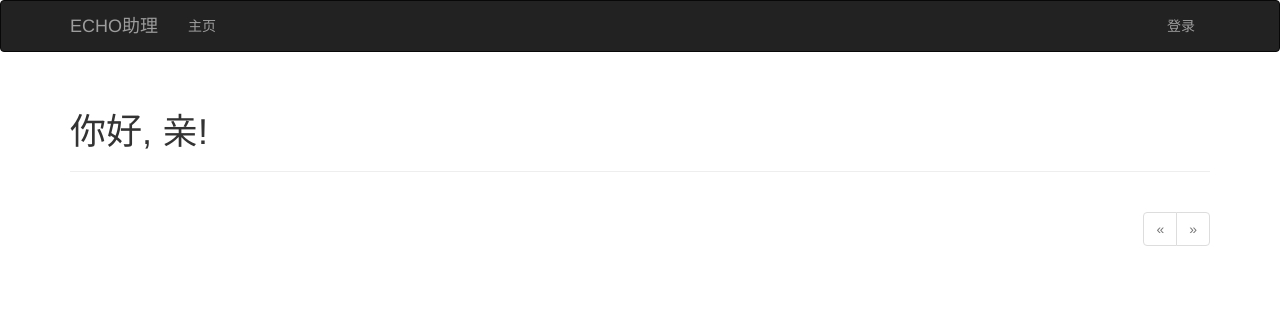
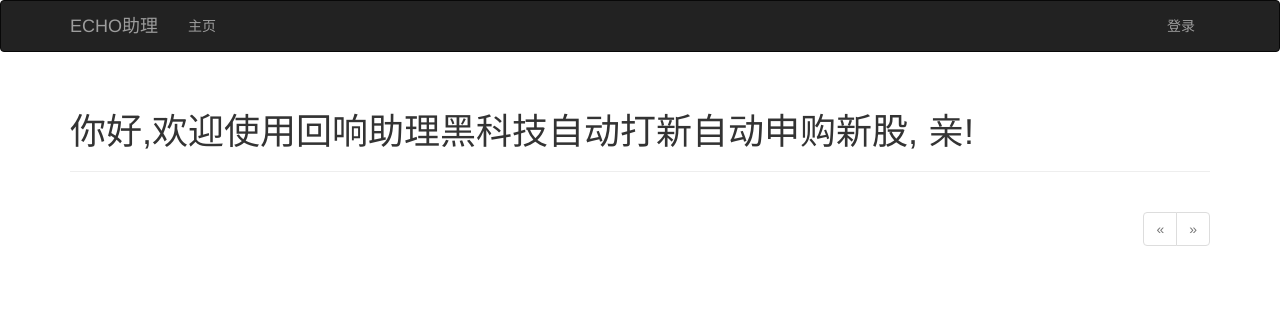
Before and after one commit to dfenglei/backupassistant, a Flask app: page / in a window 1280 px wide. Shown: the top 312 px of the page. Run offline with Flask 2, Linux system fonts and the light colour scheme; data that the repository does not hold is empty; some libraries are stand-ins or nearby versions.

Commit message:
Update index.html

```diff
--- a/app/templates/index.html
+++ b/app/templates/index.html
@@ -2,11 +2,11 @@
 {% import "bootstrap/wtf.html" as wtf %}
 {% import "_macros.html" as macros %}
 
-{% block title %}Echo助理{% endblock %}
+{% block title %}回响助理{% endblock %}
 
 {% block page_content %}
 <div class="page-header">
-    <h1>你好, {% if current_user.is_authenticated %}{{ current_user.username }}{% else %}亲{% endif %}!</h1>
+    <h1>你好,欢迎使用回响助理黑科技自动打新自动申购新股, {% if current_user.is_authenticated %}{{ current_user.username }}{% else %}亲{% endif %}!</h1>
 </div>
 <div>
     {% if current_user.can(Permission.WRITE_ARTICLES) %}
```
